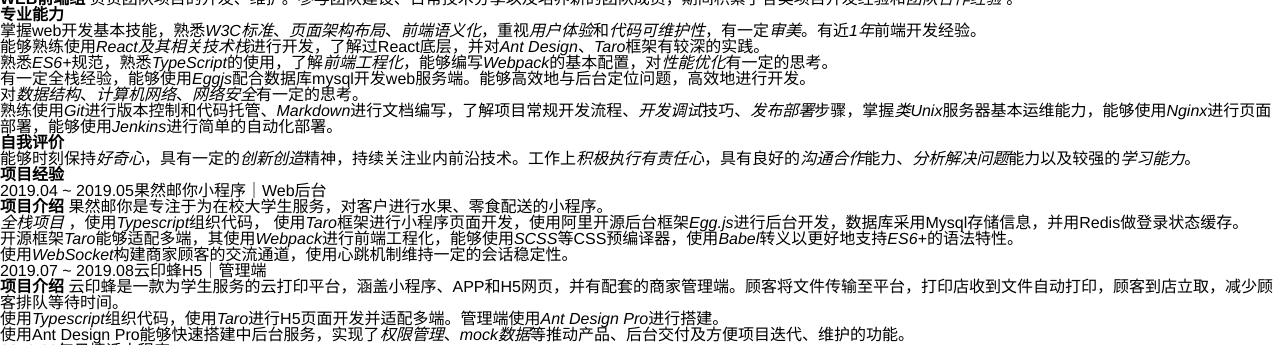
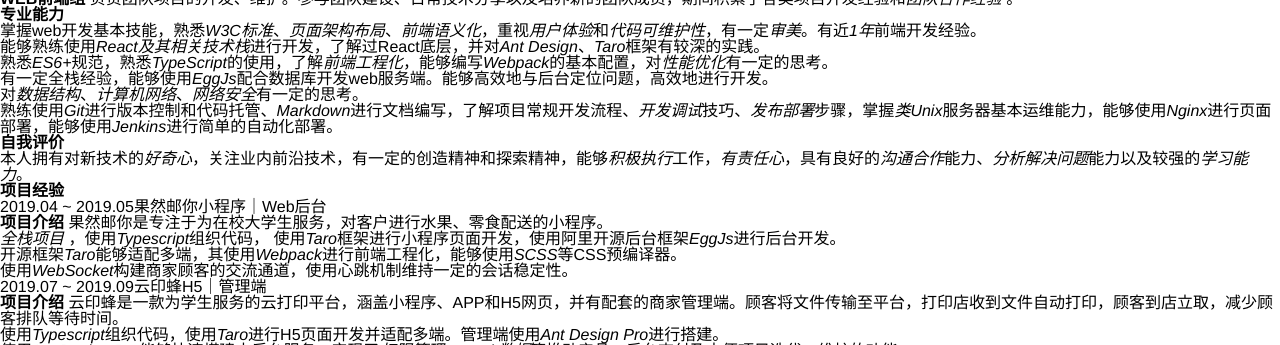
Before and after one commit to Squares4/resume-zpc, a Next.js app: page / in a window 1280 px wide. Shown: the part 1365-1710 px from the top of the page. Built offline with nearby package versions, Linux system fonts and the light colour scheme.

Commit message:
修改简历

```diff
--- a/package.json
+++ b/package.json
@@ -5,7 +5,8 @@
   "scripts": {
     "dev": "next dev",
     "build": "next build",
-    "start": "next start"
+    "start": "next start",
+    "export": "npm run build && next export"
   },
   "dependencies": {
     "@zeit/next-sass": "^1.0.1",
--- a/resumeData.js
+++ b/resumeData.js
@@ -44,7 +44,7 @@
             `<i></i>能够熟练使用<em>React及其相关技术栈</em>进行开发，了解过React底层，并对<em>Ant Design</em>、<em>Taro</em>框架有较深的实践。`,
             `<i></i>熟悉<em>ES6+</em>规范，熟悉<em>TypeScript</em>的使用，了解<em>前端工程化</em>，能够编写<em>Webpack</em>的基本配置，对<em>性能优化</em>有一定的思考。`,
             // `<i></i>有一定全栈经验，能够使用<em>Koa</em>、<em>Eggjs</em>配合数据库<em>mysql</em>、<em>Redis</em>开发web服务端。能够高效地与后台定位问题，高效地进行开发。`,
-            `<i></i>有一定全栈经验，能够使用<em>Eggjs</em>配合数据库mysql开发web服务端。能够高效地与后台定位问题，高效地进行开发。`,
+            `<i></i>有一定全栈经验，能够使用<em>EggJs</em>配合数据库开发web服务端。能够高效地与后台定位问题，高效地进行开发。`,
             `<i></i>对<em>数据结构</em>、<em>计算机网络</em>、<em>网络安全</em>有一定的思考。`,
             `<i></i>熟练使用<em>Git</em>进行版本控制和代码托管、<em>Markdown</em>进行文档编写，了解项目常规开发流程、<em>开发调试</em>技巧、<em>发布部署</em>步骤，掌握<em>类Unix</em>服务器基本运维能力，能够使用<em>Nginx</em>进行页面部署，能够使用<em>Jenkins</em>进行简单的自动化部署。`,
           ]
@@ -56,7 +56,7 @@
       items: [
         {
           content: [
-            `<i></i>能够时刻保持<em>好奇心</em>，具有一定的<em>创新创造</em>精神，持续关注业内前沿技术。工作上<em>积极执行</em><em>有责任心</em>，具有良好的<em>沟通合作</em>能力、<em>分析解决问题</em>能力以及较强的<em>学习能力</em>。`
+            `<i></i>本人拥有对新技术的<em>好奇心</em>，关注业内前沿技术，有一定的创造精神和探索精神，能够<em>积极执行</em>工作，<em>有责任心</em>，具有良好的<em>沟通合作</em>能力、<em>分析解决问题</em>能力以及较强的<em>学习能力</em>。`
           ]
         }
       ]
@@ -73,15 +73,15 @@
           content: [
             `<strong>项目介绍</strong>
             果然邮你是专注于为在校大学生服务，对客户进行水果、零食配送的小程序。`,
-            `<i></i><em>全栈项目</em> ，使用<em>Typescript</em>组织代码， 使用<em>Taro</em>框架进行小程序页面开发，使用阿里开源后台框架<em>Egg.js</em>进行后台开发，数据库采用Mysql存储信息，并用Redis做登录状态缓存。`,
-            `<i></i>开源框架<em>Taro</em>能够适配多端，其使用<em>Webpack</em>进行前端工程化，能够使用<em>SCSS</em>等CSS预编译器，使用<em>Babel</em>转义以更好地支持<em>ES6+</em>的语法特性。`,
+            `<i></i><em>全栈项目</em> ，使用<em>Typescript</em>组织代码， 使用<em>Taro</em>框架进行小程序页面开发，使用阿里开源后台框架<em>EggJs</em>进行后台开发。`,
+            `<i></i>开源框架<em>Taro</em>能够适配多端，其使用<em>Webpack</em>进行前端工程化，能够使用<em>SCSS</em>等CSS预编译器。`,
             `<i></i>使用<em>WebSocket</em>构建商家顾客的交流通道，使用心跳机制维持一定的会话稳定性。`
             // `<i></i>用户登录时，判断小程序用户缓存中token的存在。不存在则调用小程序登录接口，获取解密的用户信息并随机生成随机字符串值作为key，将用户信息作为value存入redis，将key作为token与登录结果返回给前端；存在则用token换取用户信息。`
           ]
         },
         {
           name: '云印蜂',
-          time: '2019.07 ~ 2019.08',
+          time: '2019.07 ~ 2019.09',
           tag: 'H5｜管理端',
           content: [
             `<strong>项目介绍</strong>
```
